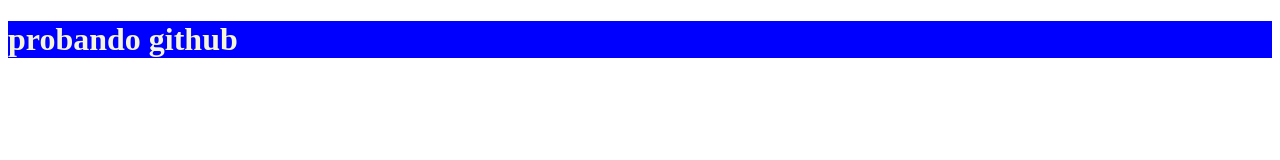
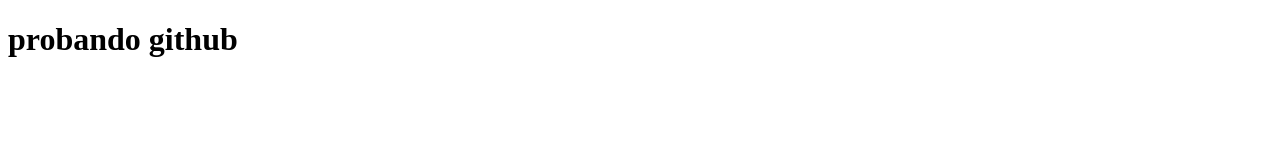
Before and after one commit to Alexandratoloza/primerre-positorio, a plain HTML site: page index.html in a window 1280 px wide. Drawn offline with Linux system fonts and the light colour scheme; files that its build step writes are made by us from their sources.

Commit message:
carpetas

```diff
--- a/assets/css/style.css
+++ /dev/null
@@ -1,4 +0,0 @@
-h1{
-    background-color: blue;
-    color: beige;
-}
--- a/index.html
+++ b/index.html
@@ -3,8 +3,7 @@
 <head>
     <meta charset="UTF-8">
     <meta name="viewport" content="width=device-width, initial-scale=1.0">
-    <title>PROBANDO GITHUb
-    </title>
+    <title>PROBANDO github</title>
 <link rel="stylesheet" href="assets/css/style.css">
 </head>
 <body>
```
Also changed, not shown: style.css (added).
